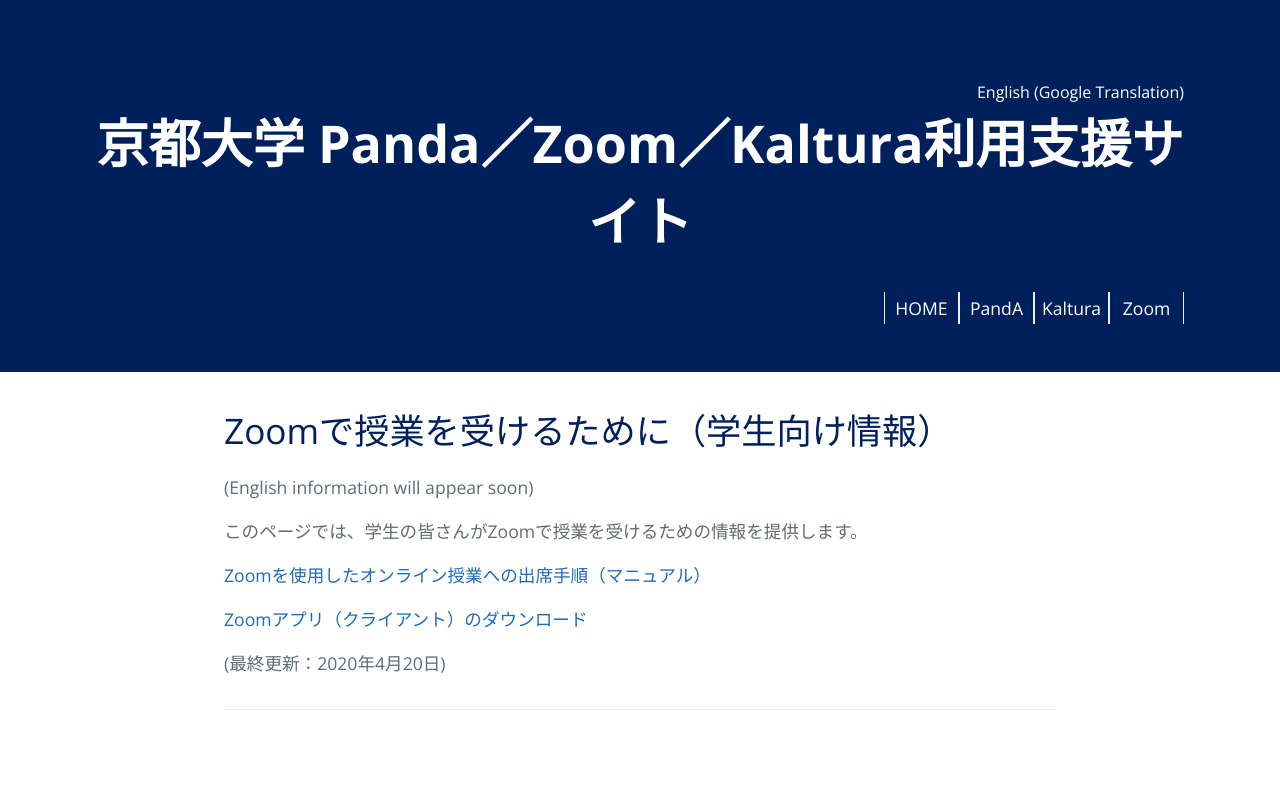
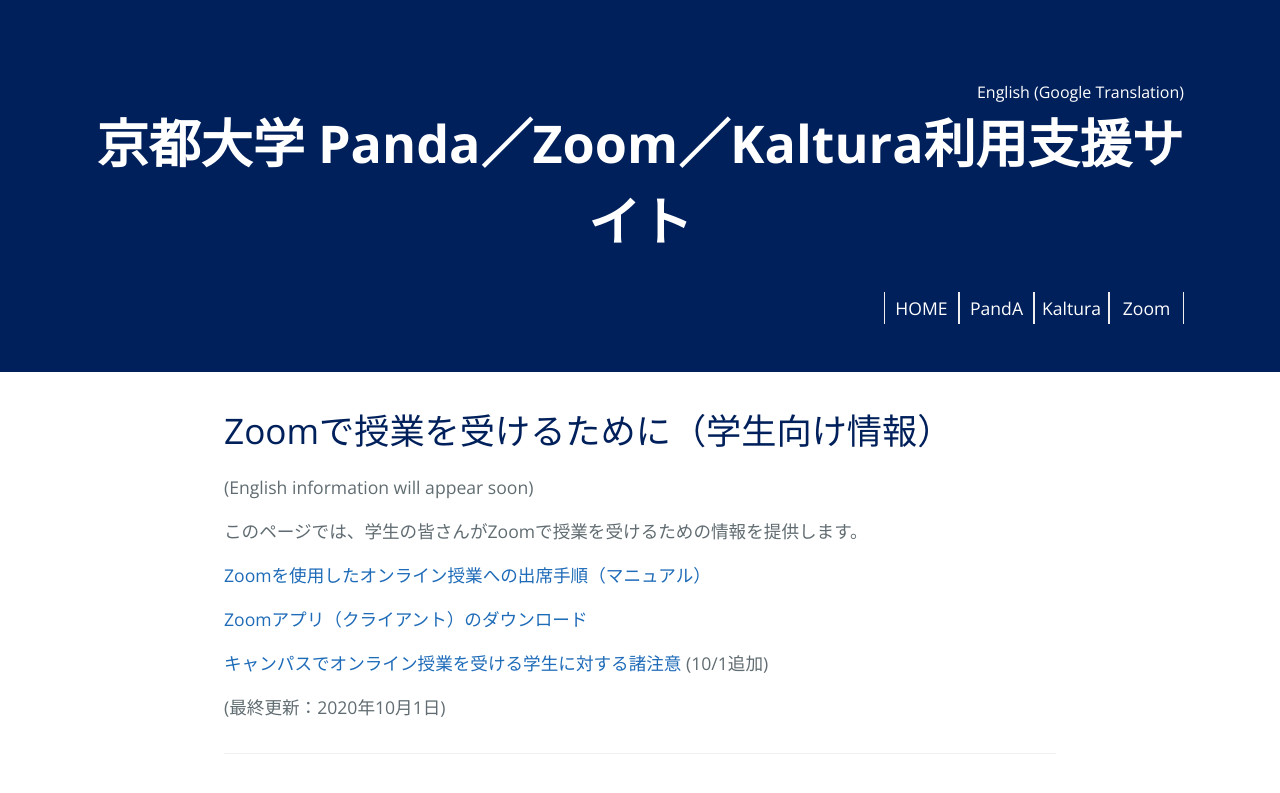
Before and after one commit to kyoto-u/online-edu, a Jekyll site: the page built from zoom-student.md, in a window 1280 px wide. Shown: the top 793 px of the page. Built offline with Jekyll 4.4.1, drawn with Linux system fonts in a browser that asks for light colours.

Commit message:
minor change

```diff
--- a/zoom-student.md
+++ b/zoom-student.md
@@ -11,6 +11,8 @@ title: オンラインミーティングサービス(Zoom全学ライセンス)
 
 [Zoomアプリ（クライアント）のダウンロード](https://zoom.us/download#client_4meeting)
 
+[キャンパスでオンライン授業を受ける学生に対する諸注意](online-lecture-oncampus.pdf) (10/1追加)
 
 
-(最終更新：2020年4月20日)
+
+(最終更新：2020年10月1日)
```
